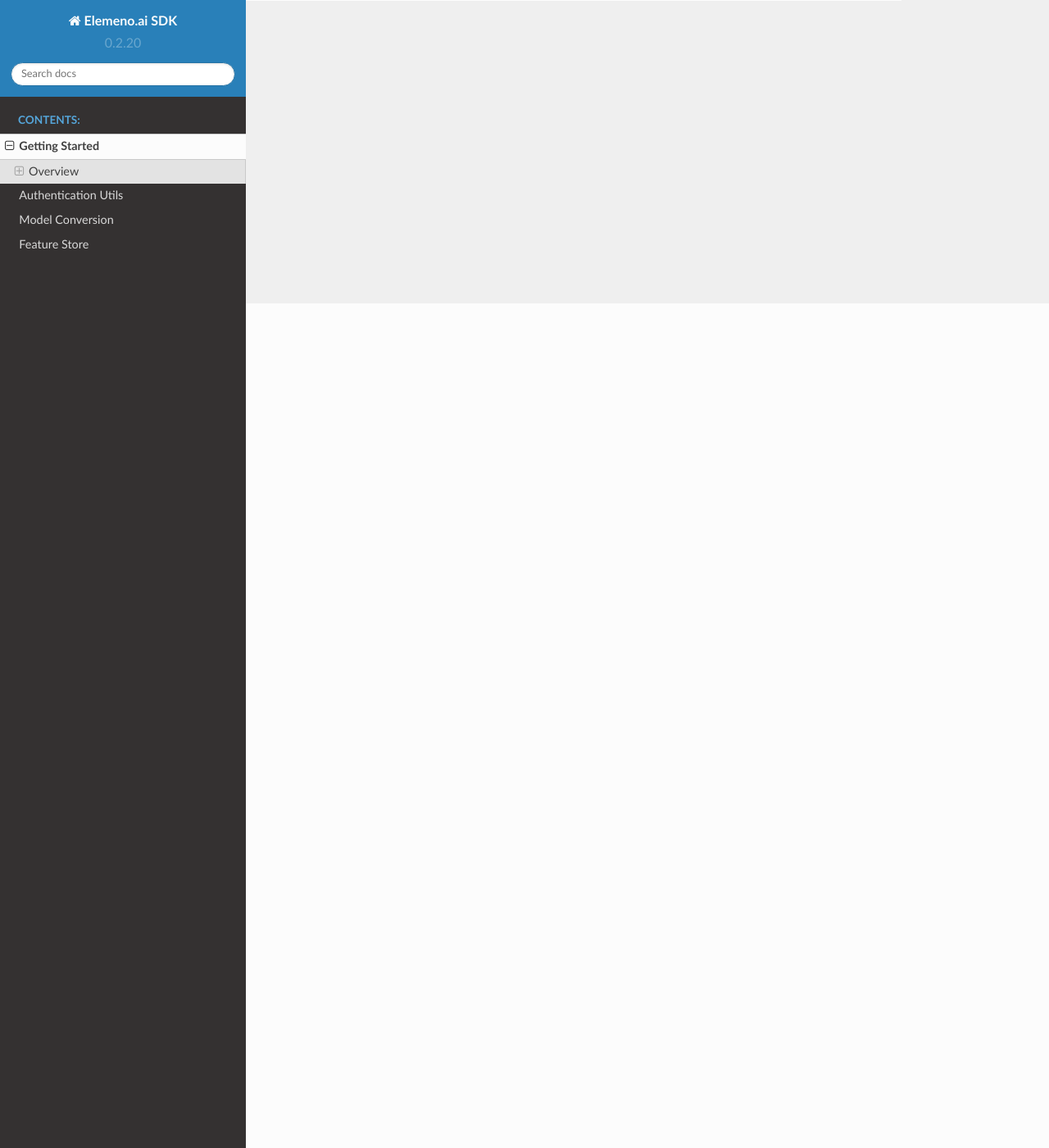
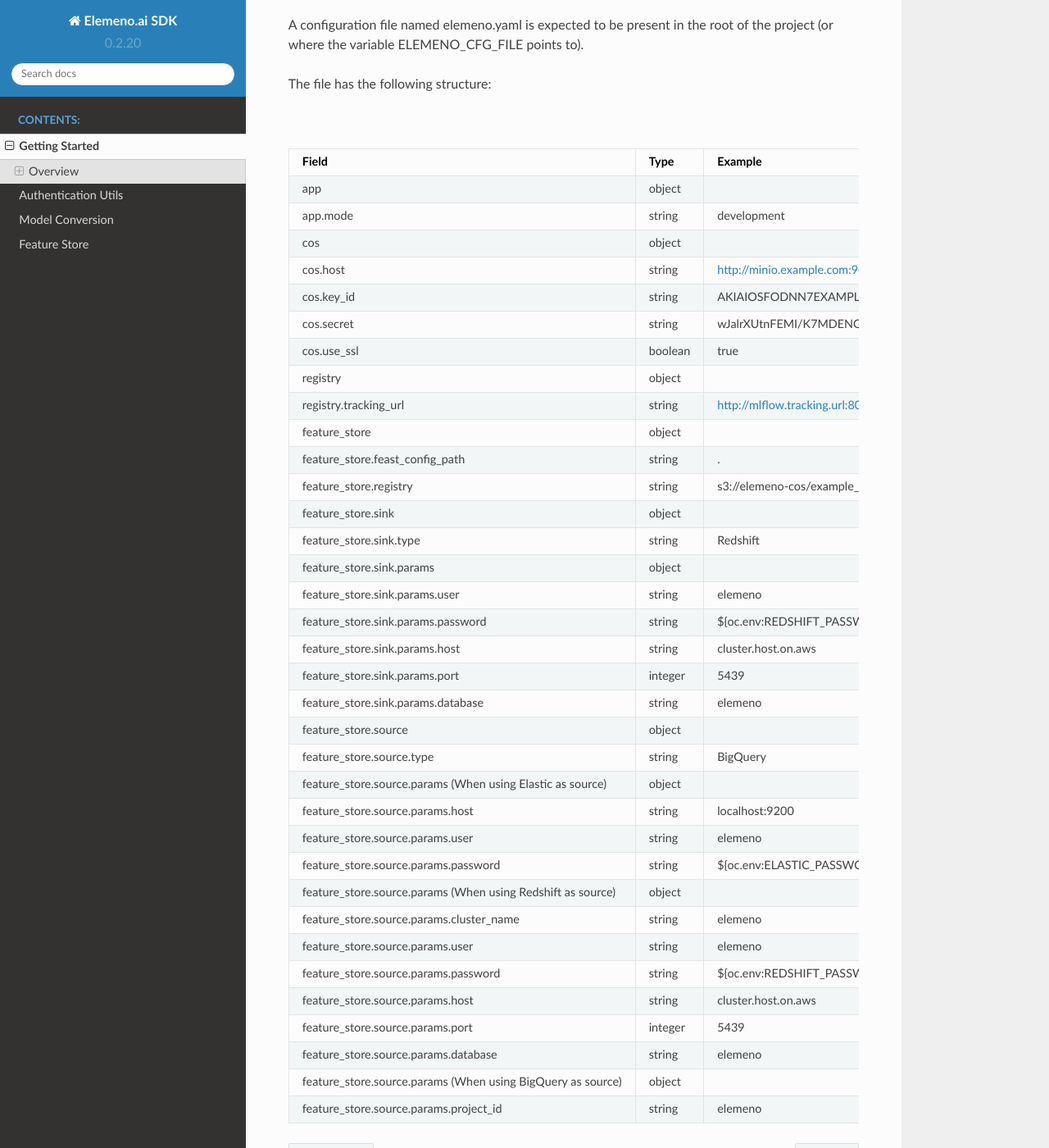
Before and after one commit to elemeno-ai/elemeno-ai-sdk, a Sphinx documentation site: the page built from docs/gettingstarted/index.rst, in a window 1280 px wide and 1400 px high, scrolled down 1030 px. Shown: the whole window at 82% size. Built offline with Sphinx 7.4.7 and the Read the Docs theme 2.0.0, drawn with Linux system fonts in a browser that asks for light colours; some of the changed text lies outside the part shown.

Commit message:
adding more docs and some refactorings

```diff
--- a/docs/gettingstarted/index.rst
+++ b/docs/gettingstarted/index.rst
@@ -32,8 +32,10 @@
 
 The first step is to install the SDK module via pip.
 
-.. code-block:: bash
+.. code:: bash
+
   pip install elemeno-ai-sdk
+
 
 You then run the command
 :code `mlops init`
@@ -43,5 +45,192 @@
 
 (optional) If you intend to leave the configuration files in a location different from the default, set the environment variable below.
 
-.. code-block:: bash
+.. code:: bash
+
   export ELEMENO_CFG_FILE=<path to config directory>
+
+
+Configuration file schema
+*************************
+
+A configuration file named elemeno.yaml is expected to be present in the root of the project (or where the variable ELEMENO_CFG_FILE points to).
+
+The file has the following structure:
+
+.. registry:
+..   tracking_url: http://mlflow.tracking.url:80
+.. feature_store:
+..   feast_config_path: .
+..   registry: gs://elemeno-feature-store/generic_registry
+..   sink:
+..     type: Redshift
+..     params:
+..       user: elemeno
+..       password: ${oc.env:REDSHIFT_PASSWORD,elemeno}
+..       host: cluster.host.on.aws
+..       port: 5439
+..       database: elemeno
+..   source:
+..     type: Elastic
+..     params:
+..       host: localhost:9200
+..       user: elemeno
+..       password: ${oc.env:ELASTIC_PASSWORD,elemeno}
+.. gcp:
+..   sa:
+..     file: /tmp/gcp-credentials.json
+..   appflow:
+..     client_secret:
+..       file: /tmp/client_secrets.json
+..     scopes:
+..       - https://www.googleapis.com/auth/bigquery
+
+
+.. list-table:: Config File Structure
+    :widths: 30 30 60 80
+    :header-rows: 1
+
+    * - Field
+      - Type
+      - Example
+      - Description
+    * - app
+      - object
+      -
+      - The general application configuration
+    * - app.mode
+      - string
+      - development
+      - The execution mode, use development for local development and production when doing an oficial run.
+    * - cos
+      - object
+      -
+      - The S3-like Cloud Object Storage configuration. This is where your artifacts will be persisted. The bucket with name elemeno-cos should exist.
+    * - cos.host
+      - string
+      - http://minio.example.com:9000
+      - The host of the cloud object storage server.
+    * - cos.key_id
+      - string
+      - AKIAIOSFODNN7EXAMPLE
+      - The access key id for the cloud object storage server.
+    * - cos.secret
+      - string
+      - wJalrXUtnFEMI/K7MDENG/bPxRfiCYEXAMPLEKEY
+      - The secret access key for the cloud object storage server.
+    * - cos.use_ssl
+      - boolean
+      - true
+      - Whether to use SSL or not.
+    * - registry
+      - object
+      -
+      - The model registry configuration. Currently Elemeno supports MLFlow as registry.
+    * - registry.tracking_url
+      - string
+      - http://mlflow.tracking.url:80
+      - The MLFlow tracking server url.
+    * - feature_store
+      - object
+      -
+      - The feature store configuration. Currently Elemeno supports Feast as feature store.
+    * - feature_store.feast_config_path
+      - string
+      - .
+      - The path to the Feast configuration file.
+    * - feature_store.registry
+      - string
+      - s3://elemeno-cos/example_registry
+      - The path in the cloud object storage to keep the metadata of the feature store.
+    * - feature_store.sink
+      - object
+      -
+      - The sink configuration. Currently Elemeno supports Redshift and BigQuery as sink.
+    * - feature_store.sink.type
+      - string
+      - Redshift
+      - The type of the sink.
+    * - feature_store.sink.params
+      - object
+      -
+      - The parameters of the sink.
+    * - feature_store.sink.params.user
+      - string
+      - elemeno
+      - The user name for the Redshift database.
+    * - feature_store.sink.params.password
+      - string
+      - ${oc.env:REDSHIFT_PASSWORD,elemeno}
+      - The password for the Redshift database.
+    * - feature_store.sink.params.host
+      - string
+      - cluster.host.on.aws
+      - The host of the Redshift database cluster.
+    * - feature_store.sink.params.port
+      - integer
+      - 5439
+      - The port of the Redshift database cluster.
+    * - feature_store.sink.params.database
+      - string
+      - elemeno
+      - The name of the Redshift database schema.
+    * - feature_store.source
+      - object
+      -
+      - The data source configuration. Currently Elemeno supports Elasticsearch, Pandas, Redshift and BigQuery as source.
+    * - feature_store.source.type
+      - string
+      - BigQuery
+      - The type of the data source. Valid values are BigQuery, Elastic and Redshift
+    * - feature_store.source.params (When using Elastic as source)
+      - object
+      -
+      - The parameters of the data source.
+    * - feature_store.source.params.host
+      - string
+      - localhost:9200
+      - The host of the Elasticsearch server.
+    * - feature_store.source.params.user
+      - string
+      - elemeno
+      - The user name for the Elasticsearch server.
+    * - feature_store.source.params.password
+      - string
+      - ${oc.env:ELASTIC_PASSWORD,elemeno}
+      - The password for the Elasticsearch server.
+    * - feature_store.source.params (When using Redshift as source)
+      - object
+      -
+      - The parameters of the Redshift data source.
+    * - feature_store.source.params.cluster_name
+      - string
+      - elemeno
+      - The name of the Redshift cluster on AWS. When this parameter is specified the SDK uses IAM-based authentication, therefore it's not needed to specify host, port, user and password
+    * - feature_store.source.params.user
+      - string
+      - elemeno
+      - The user name for the Redshift database.
+    * - feature_store.source.params.password
+      - string
+      - ${oc.env:REDSHIFT_PASSWORD,elemeno}
+      - The password for the Redshift database.
+    * - feature_store.source.params.host
+      - string
+      - cluster.host.on.aws
+      - The host of the Redshift database cluster.
+    * - feature_store.source.params.port
+      - integer
+      - 5439
+      - The port of the Redshift database cluster.
+    * - feature_store.source.params.database
+      - string
+      - elemeno
+      - The name of the Redshift database schema.
+    * - feature_store.source.params (When using BigQuery as source)
+      - object
+      -
+      - The parameters of the data BigQuery source.
+    * - feature_store.source.params.project_id
+      - string
+      - elemeno
+      - The project id of the BigQuery project.
--- a/src/elemeno_ai_sdk/ml/features/ingest/source/base_source.py
+++ b/src/elemeno_ai_sdk/ml/features/ingest/source/base_source.py
@@ -9,3 +9,7 @@
   @abc.abstractmethod
   def read(self, **kwargs) -> pd.DataFrame:
     pass
+
+  @abc.abstractmethod
+  def read_after(self, timestamp_str: str, **kwargs) -> pd.DataFrame:
+    pass
```
Also changed, not shown: docs/models/model_conversion.rst (+11 -13 lines), src/elemeno_ai_sdk/ml/features/ingest/source/bigquery.py (added, +46 -0 lines), src/elemeno_ai_sdk/ml/features/ingest/source/elastic.py (+35 -2 lines), src/elemeno_ai_sdk/ml/features/ingest/source/ingestion_source_builder.py (+73 -5 lines), src/elemeno_ai_sdk/ml/features/ingest/source/redshift.py (added, +48 -0 lines), 3 other files.
